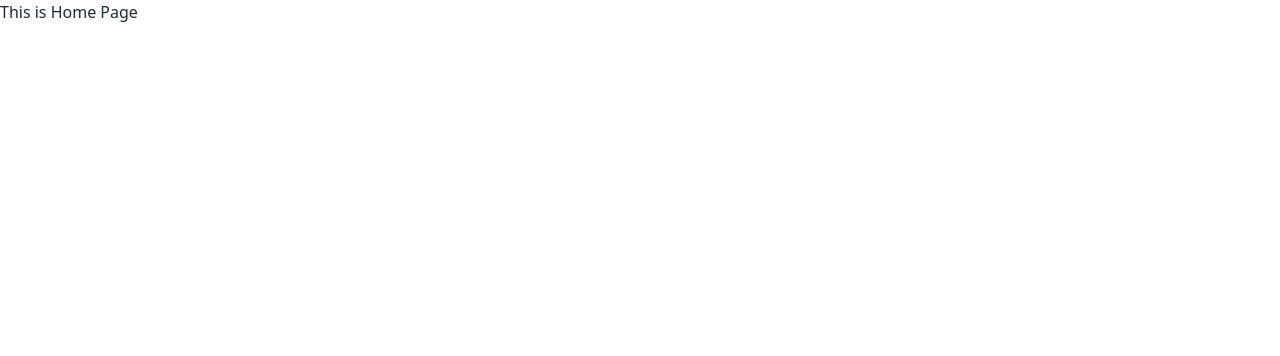
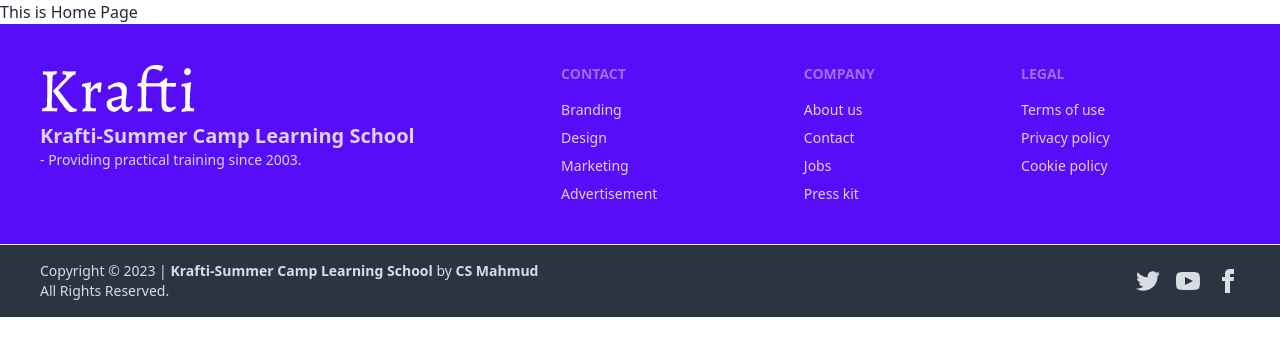
Before and after one commit to csmahmud99/krafti-summer-camp-school-client, a React (Vite) app: page / in a window 1280 px wide. Shown: the top 356 px of the page. Built offline with nearby package versions, Linux system fonts and the light colour scheme.

Commit message:
Basic Footer using DaisyUI --- Done

```diff
--- a/src/layouts/MainLayout/MainLayout.jsx
+++ b/src/layouts/MainLayout/MainLayout.jsx
@@ -1,9 +1,11 @@
 import { Outlet } from "react-router-dom";
+import Footer from "../../pages/shared/Footer/Footer";
 
 const MainLayout = () => {
     return (
         <div>
             <Outlet />
+            <Footer />
         </div>
     );
 };
--- /dev/null
+++ b/src/pages/shared/Footer/Footer.jsx
@@ -0,0 +1,50 @@
+import { Link } from "react-router-dom";
+import logo from "../../../assets/logos/krafti-logo.png";
+
+const Footer = () => {
+    return (
+        <div>
+            <footer className="footer p-10 bg-primary text-primary-content">
+                <div>
+                    <img src={logo} alt="footer-info-logo" />
+                    <p><span className="text-xl font-bold">Krafti-Summer Camp Learning School</span><br />- Providing practical training since 2003.</p>
+                </div>
+                <div>
+                    <span className="footer-title">Contact</span>
+                    <a className="link link-hover">Branding</a>
+                    <a className="link link-hover">Design</a>
+                    <a className="link link-hover">Marketing</a>
+                    <a className="link link-hover">Advertisement</a>
+                </div>
+                <div>
+                    <span className="footer-title">Company</span>
+                    <a className="link link-hover">About us</a>
+                    <a className="link link-hover">Contact</a>
+                    <a className="link link-hover">Jobs</a>
+                    <a className="link link-hover">Press kit</a>
+                </div>
+                <div>
+                    <span className="footer-title">Legal</span>
+                    <a className="link link-hover">Terms of use</a>
+                    <a className="link link-hover">Privacy policy</a>
+                    <a className="link link-hover">Cookie policy</a>
+                </div>
+            </footer>
+
+            <footer className="footer px-10 py-4 border-t bg-neutral text-neutral-content border-base-300">
+                <div className="items-center grid-flow-col">
+                    <p>Copyright &copy; {new Date().getFullYear()} | <Link to="/" className="font-bold">Krafti-Summer Camp Learning School</Link> by <a href="https://github.com/csmahmud99" rel="noreferrer" target="_blank" className="font-bold">CS Mahmud</a> <br />All Rights Reserved. </p>
+                </div>
+                <div className="md:place-self-center md:justify-self-end">
+                    <div className="grid grid-flow-col gap-4">
+                        <a><svg xmlns="http://www.w3.org/2000/svg" width="24" height="24" viewBox="0 0 24 24" className="fill-current"><path d="M24 4.557c-.883.392-1.832.656-2.828.775 1.017-.609 1.798-1.574 2.165-2.724-.951.564-2.005.974-3.127 1.195-.897-.957-2.178-1.555-3.594-1.555-3.179 0-5.515 2.966-4.797 6.045-4.091-.205-7.719-2.165-10.148-5.144-1.29 2.213-.669 5.108 1.523 6.574-.806-.026-1.566-.247-2.229-.616-.054 2.281 1.581 4.415 3.949 4.89-.693.188-1.452.232-2.224.084.626 1.956 2.444 3.379 4.6 3.419-2.07 1.623-4.678 2.348-7.29 2.04 2.179 1.397 4.768 2.212 7.548 2.212 9.142 0 14.307-7.721 13.995-14.646.962-.695 1.797-1.562 2.457-2.549z"></path></svg></a>
+                        <a><svg xmlns="http://www.w3.org/2000/svg" width="24" height="24" viewBox="0 0 24 24" className="fill-current"><path d="M19.615 3.184c-3.604-.246-11.631-.245-15.23 0-3.897.266-4.356 2.62-4.385 8.816.029 6.185.484 8.549 4.385 8.816 3.6.245 11.626.246 15.23 0 3.897-.266 4.356-2.62 4.385-8.816-.029-6.185-.484-8.549-4.385-8.816zm-10.615 12.816v-8l8 3.993-8 4.007z"></path></svg></a>
+                        <a><svg xmlns="http://www.w3.org/2000/svg" width="24" height="24" viewBox="0 0 24 24" className="fill-current"><path d="M9 8h-3v4h3v12h5v-12h3.642l.358-4h-4v-1.667c0-.955.192-1.333 1.115-1.333h2.885v-5h-3.808c-3.596 0-5.192 1.583-5.192 4.615v3.385z"></path></svg></a>
+                    </div>
+                </div>
+            </footer>
+        </div>
+    );
+};
+
+export default Footer;
```
Also changed, not shown: src/assets/logos/krafti-logo.png (added).
